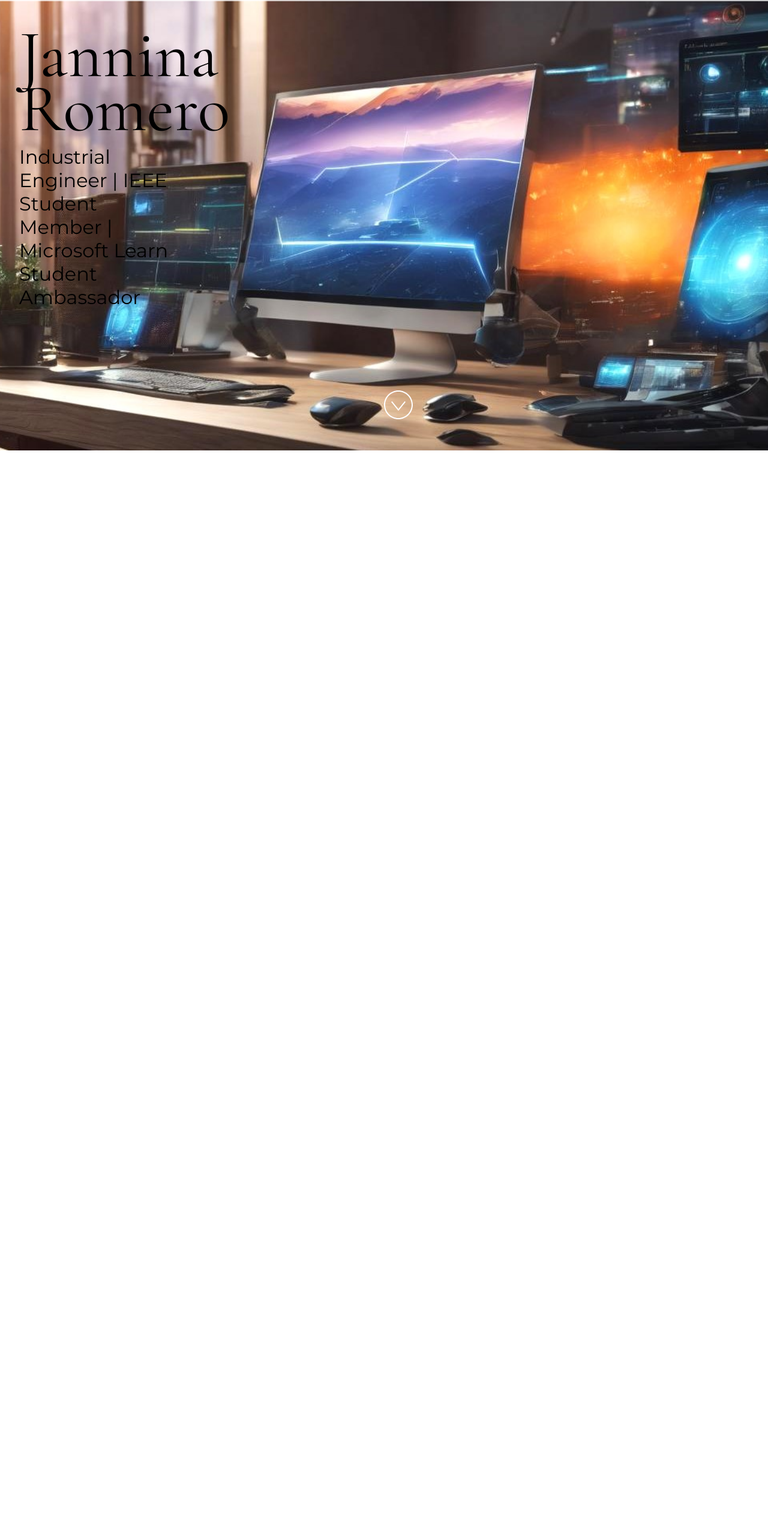
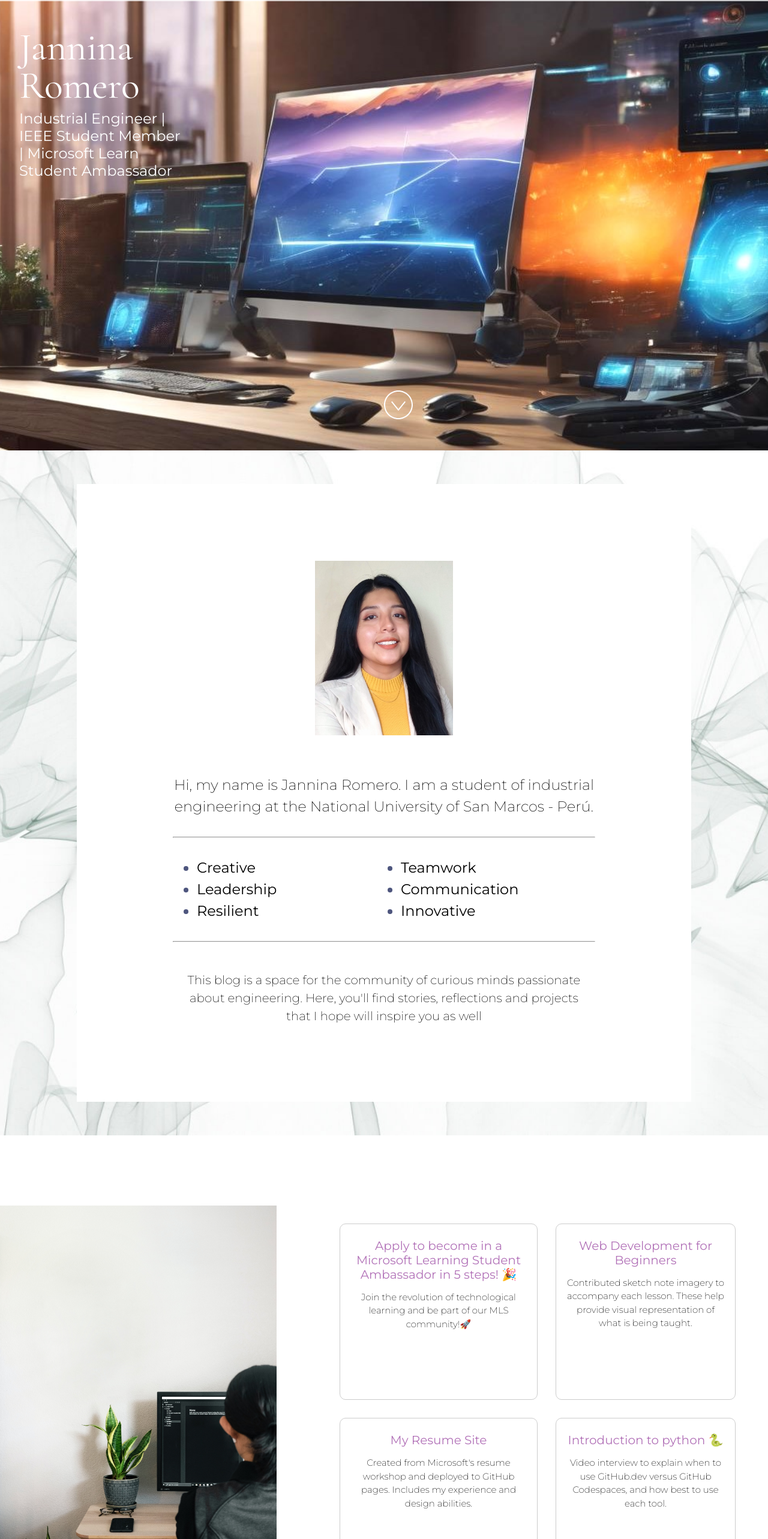
Before and after one commit to Jannina-RM/MyWeb_Profile, a React (Vite) app: page / in a window 1280 px wide. Shown: the part 49-2615 px from the top of the page at 60% size. Before the commit the page ends 800 px from the top, so only its background shows below. Built offline with nearby package versions, Linux system fonts and the light colour scheme.

Commit message:
Azure credential

```diff
--- a/src/styles.css
+++ b/src/styles.css
@@ -4,7 +4,9 @@
 
 @import url("https://fonts.googleapis.com/css2?family=Cormorant+Garamond:wght@300;400&family=Montserrat:wght@200;400;600;800&display=swap");
 
-html,
+html{
+  scroll-behavior: smooth;
+}
 body {
   font-family: "Montserrat", sans-serif;
   height: 100%;
@@ -30,7 +32,7 @@ section.min-height {
 }
 
 section.padding {
-  padding: 5rem 0;
+  padding: 2rem 0;
 }
 
 section img.background {
@@ -44,20 +46,22 @@ section img.background {
   width: 100vmax;
   z-index: -1;
 }
-
+/* Titulo Nombre */
 h1 {
   font-family: "Cormorant Garamond", serif;
-  font-size: 7rem;
+  font-size: 4rem;
   font-weight: 400;
-  line-height: 0.8;
+  line-height: 1;
   margin: 0;
+  color: rgb(255, 255, 255);
 }
-
+/* Titulo Carrera */
 h2 {
-  font-size: 2rem;
+  font-size: 1.5rem;
   font-weight: 400;
   margin: 0;
-  padding-top: 1rem;
+  padding-top: 0.5rem;
+  color: rgb(255, 255, 255);
 }
 
 h3 {
@@ -65,9 +69,9 @@ h3 {
   font-size: 1.25rem;
   margin: 0;
 }
-
+/*Frase de cierre*/
 p {
-  font-size: 18px;
+  font-size: 20px;
   line-height: 1.5;
   margin-bottom: 0;
   font-weight: 300;
@@ -82,11 +86,11 @@ p.small {
 }
 
 hr {
-  margin: 2.5rem;
+  margin: 2rem;
 }
 
 li {
-  line-height: 1.7;
+  line-height: 1.5;
 }
 
 li::marker {
@@ -94,7 +98,7 @@ li::marker {
 }
 
 a {
-  color: black;
+  color: rgb(178, 114, 184);
   text-decoration: none;
 }
 
@@ -104,9 +108,9 @@ a:hover {
 
 .container {
   display: grid;
-  grid-gap: 20px;
+  grid-gap: 30px;
   grid-template-columns: 330px 300px;
-  margin: 20px auto;
+  margin: 30px auto;
 }
 
 .container .box {
```
